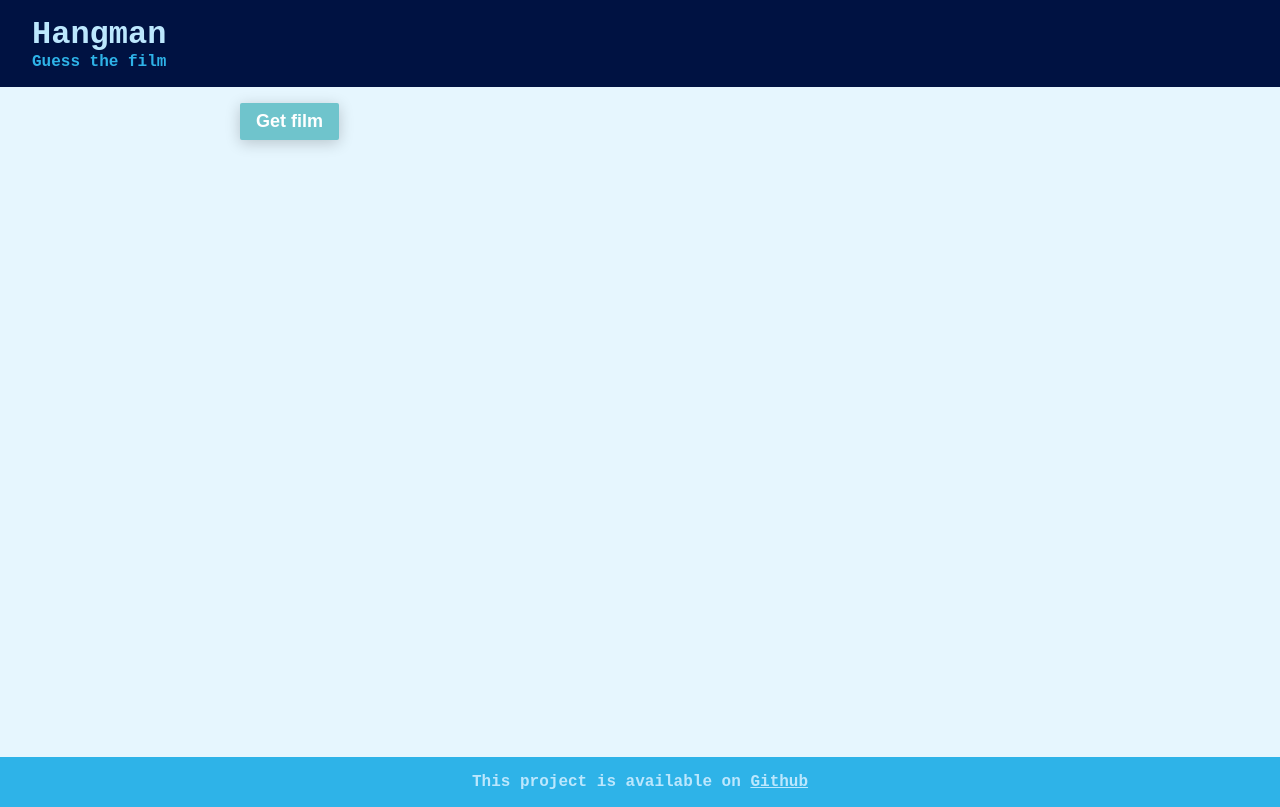
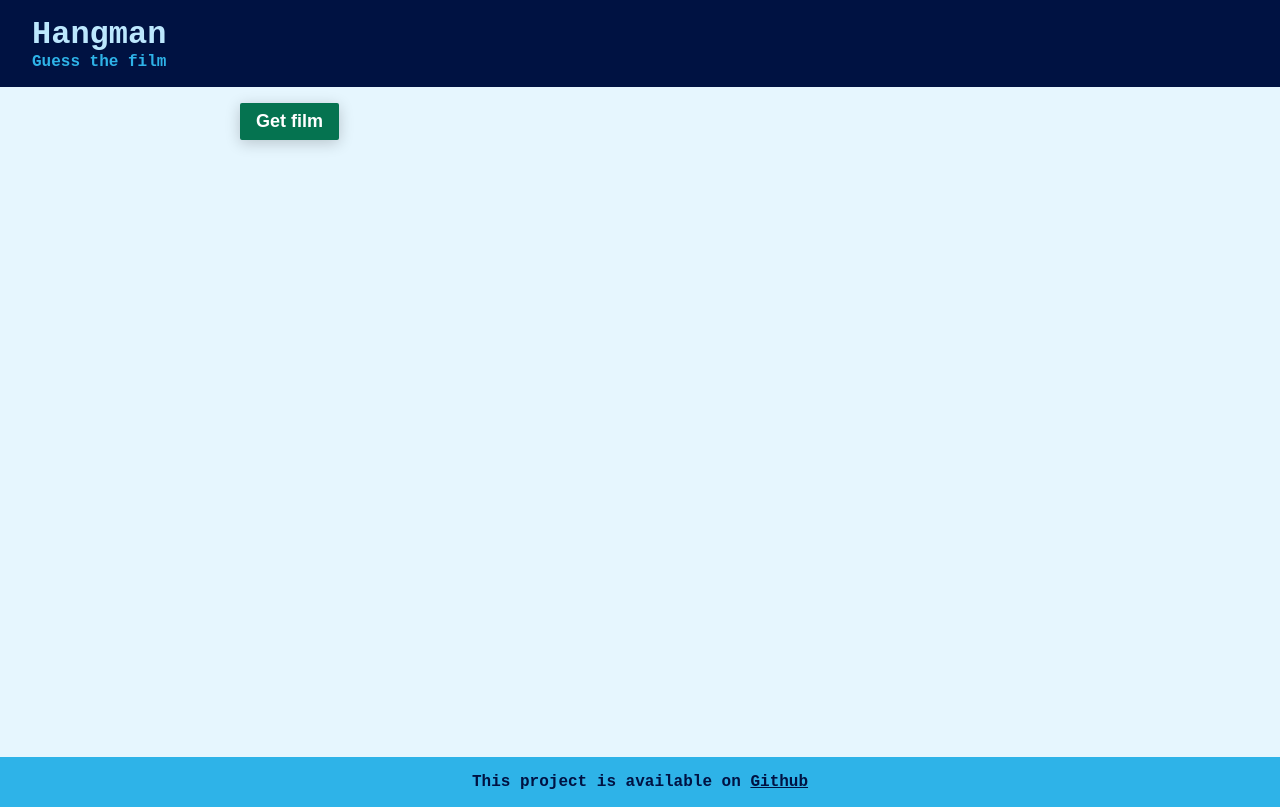
Before and after one commit to zurda/hangman-films, a React (Create React App) app: page / in a window 1280 px wide. Built offline with nearby package versions, Linux system fonts and the light colour scheme; no server answers.

Commit message:
Adjust colours

```diff
--- a/src/components/Footer.tsx
+++ b/src/components/Footer.tsx
@@ -4,7 +4,7 @@ import { colours } from '../style/shared'
 
 const Container = styled.footer`
   width: 100%;
-  color: ${colours.diamond};
+  color: ${colours.maastrichtBlue};
   background-color: ${colours.pictonBlue};
   font-weight: bold;
   font-family: 'Courier New', Courier, monospace;
--- a/src/style/shared.tsx
+++ b/src/style/shared.tsx
@@ -1,7 +1,7 @@
 export const colours = {
   diamond: '#BCE7FD',
   eucaliptus: '#40C9A2',
-  iceberg: '#6FC4CC',
+  iceberg: '#057350',
   lightest: '#e6f6fe',
   maastrichtBlue: '#001242',
   pictonBlue: '#2EB3E8',
```
